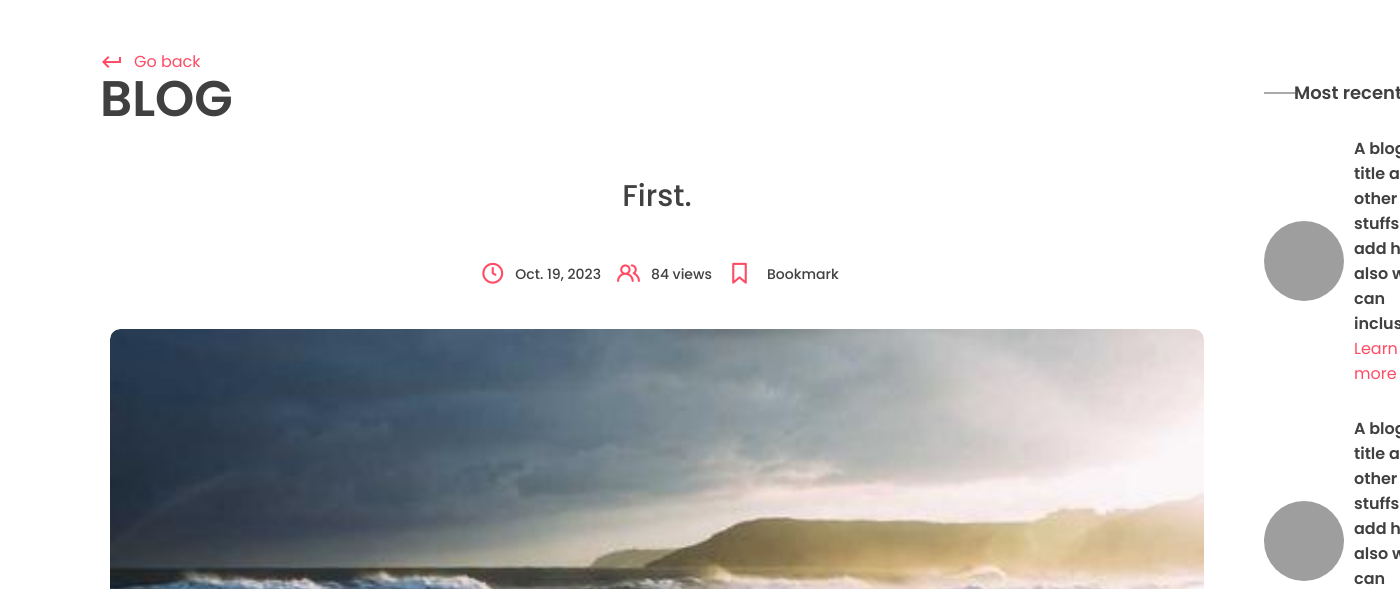
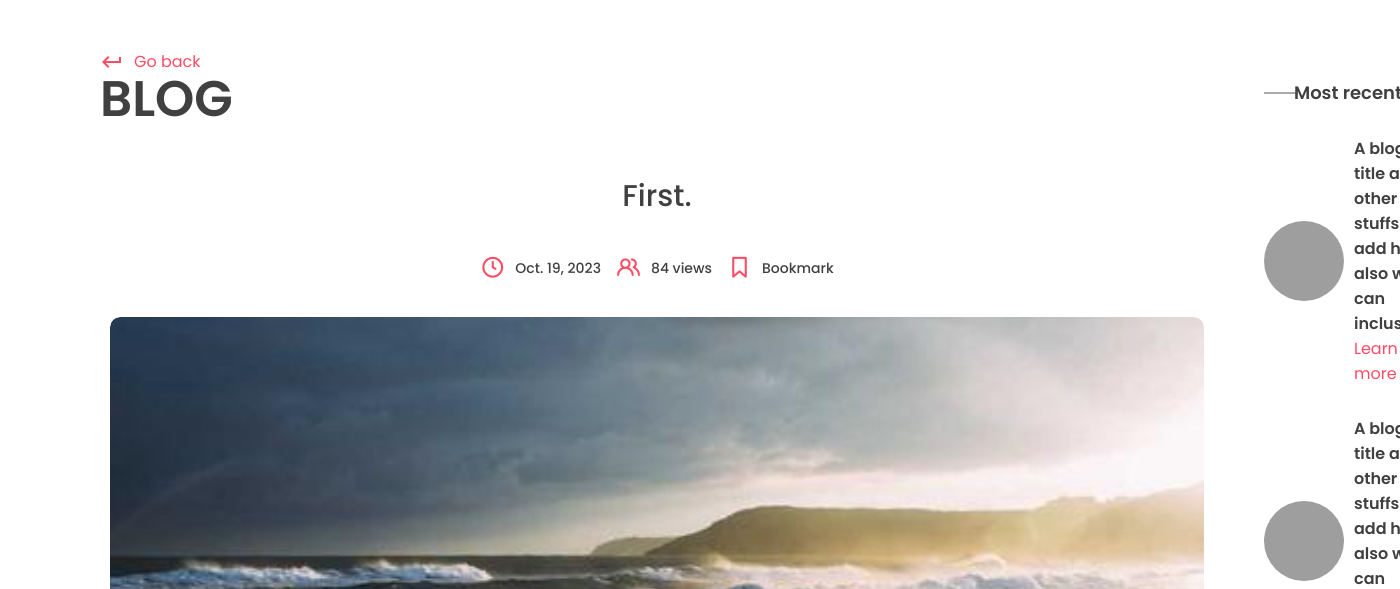
Before and after one commit to RohitKaregaonkar/blogapp, a Django app: a page that uses app/templates/app/post.html in a window 1400 px wide; the page is wider, and only the part inside the window is pictured. Shown: the part 71-660 px from the top of that part. Run offline with Django 4.2, Linux system fonts and the light colour scheme; data comes from the database, SQL or seed files in the repository; both versions use the stored data as it was after the commit; some libraries are stand-ins or nearby versions; grey boxes are pictures that could not be loaded.

Commit message:
Adding the bookmark functionality for authenticated users and for not authenticated users it will redirect to login page

```diff
--- a/app/templates/app/post.html
+++ b/app/templates/app/post.html
@@ -36,6 +36,7 @@
                         <p class="view-count">{{post.view_count}} view{{post.view_count|pluralize}}</p>
                     </div>
                     <div class="track">
+                        {% if user.is_authenticated %}
                     <form action="{% url 'bookmark_post' post.slug %}" method="POST">
                         {% csrf_token %}
                         <input type="hidden" name="post_id" value="{{post.id}}">
@@ -51,6 +52,12 @@
                         </button>
                         {% endif %}
                     </form>
+                        {% else %}
+                        <a class="track" href="{% url 'login' %}">
+                        <i class="uil uil-bookmark-full"></i>
+                        <p class="bookmark">Bookmark</p>
+                        </a><br>
+                        {% endif %}
                     </div>
                     </div>
                 </div>
```
Also changed, not shown: db.sqlite3. Lines whose indentation alone changed are shown as unchanged.
